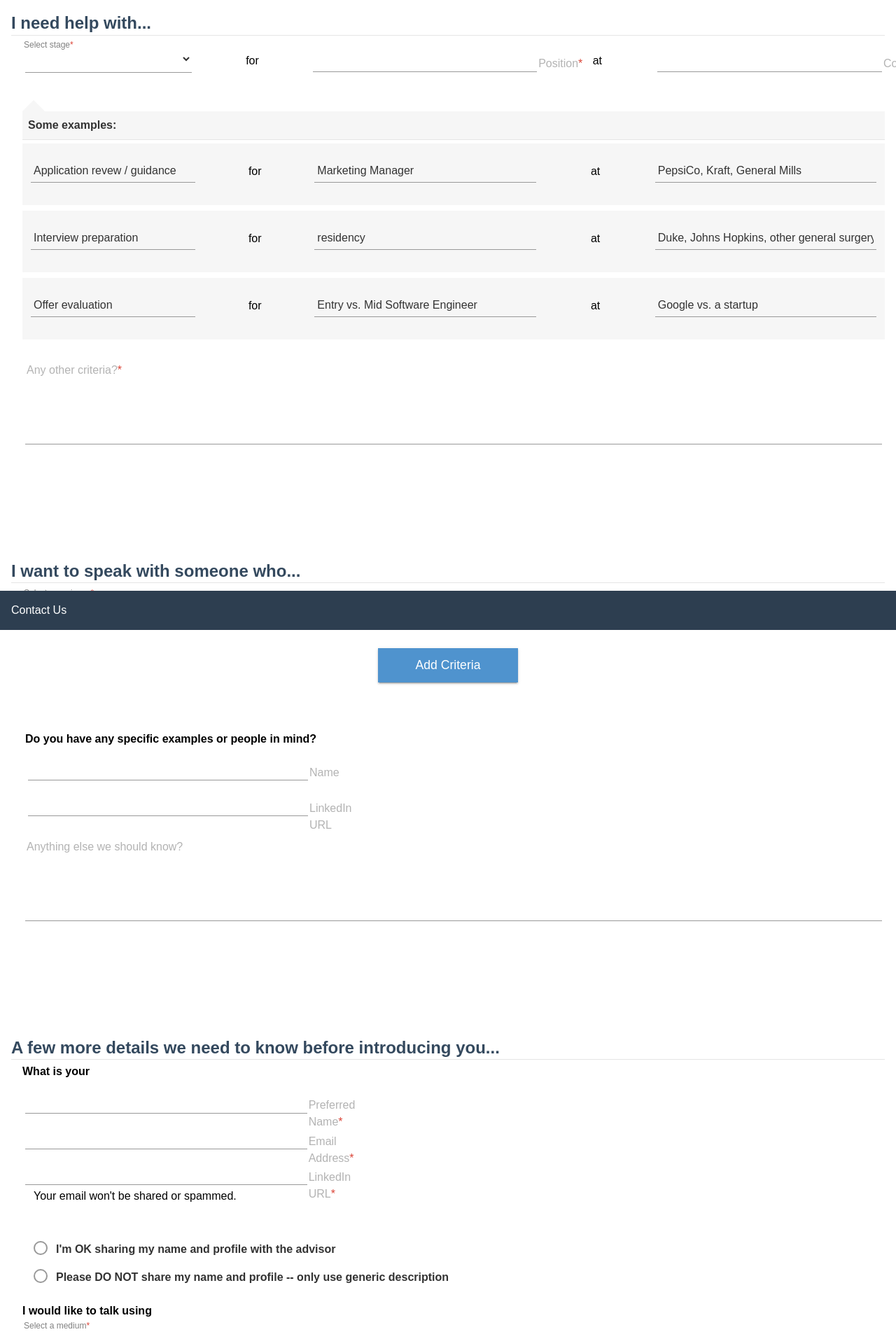
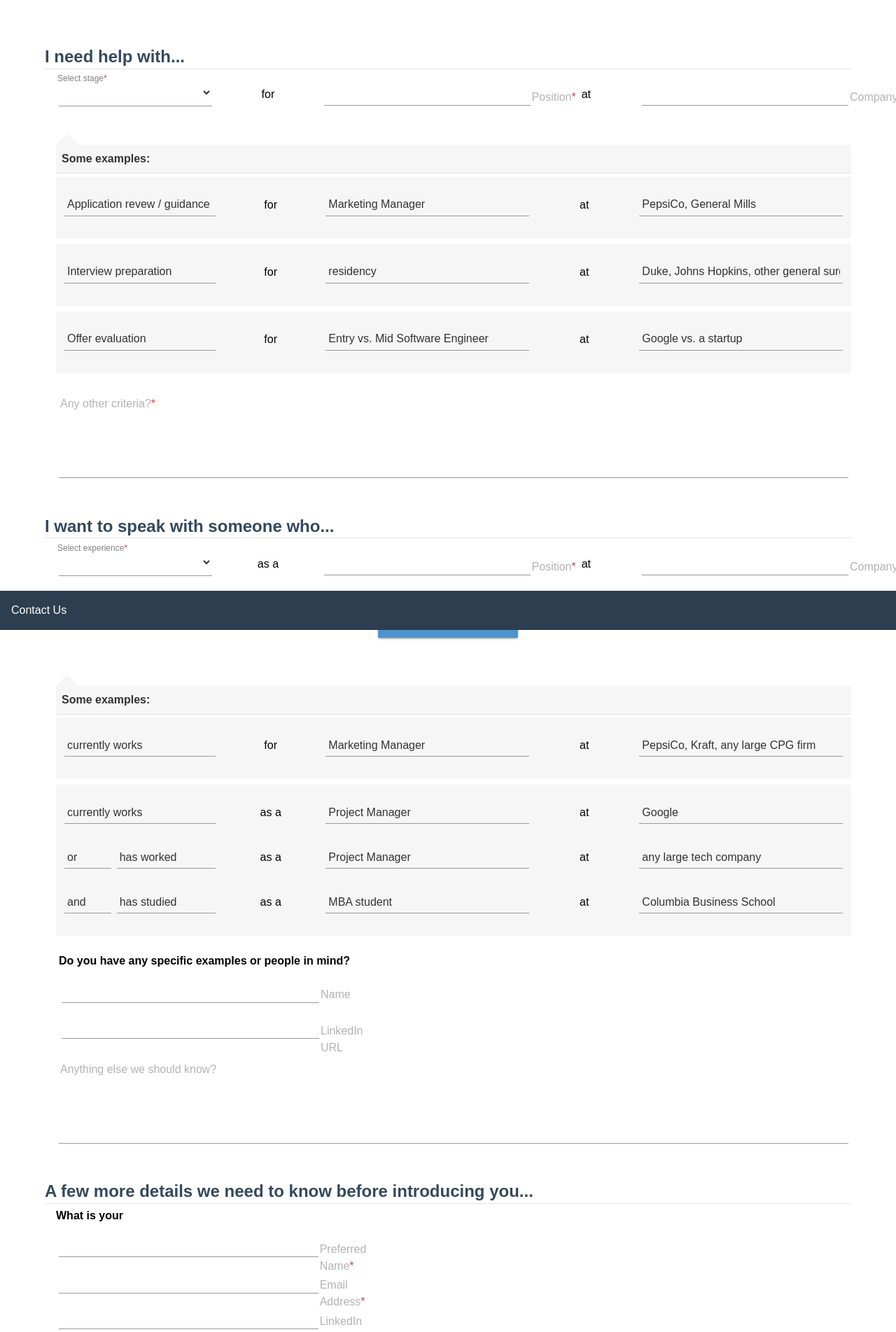
Before and after one commit to monaqvi/monaqvi.github.io, a Jekyll site: the page projects/ten-consumer-price-check/request/index.html, which Jekyll copies as it is, in a window 1280 px wide. Shown: the top 1903 px of the page at 70% size. Built offline with Jekyll 4.4.1, drawn with Linux system fonts in a browser that asks for light colours; nearby versions of some CDN libraries.

Commit message:
Finish 2nd form tooltips

```diff
--- a/projects/ten-consumer-price-check/css/main.css
+++ b/projects/ten-consumer-price-check/css/main.css
@@ -288,6 +288,11 @@ blockquote {
   background: #F6F6F6;
   padding: .5em;
 }
+.tooltip .form-group input[disabled] {
+  background: none;
+  background-color: inherit;
+  color: #333;
+}
 .pure-form .tooltip:before {
   content: "";
   display: block;
@@ -333,7 +338,7 @@ blockquote {
 
 /* Space between sections and groups */
 .pure-form > section {
-  margin-bottom: 10em;
+  margin-bottom: 3em;
   position : relative;
 }
 .pure-form > section:last-of-type {
@@ -485,6 +490,7 @@ fieldset {
 }
 .form-group select:focus ~ .control-label,
 .form-group input:focus ~ .control-label,
+.form-radio input:focus ~ .helper,
 .form-group textarea:focus ~ .control-label {
   color: #337ab7;
 }
@@ -742,6 +748,10 @@ fieldset {
   .sm-fill {
     width: auto;
   }
+
+  .md-l-box {
+    padding: 2em;
+  }
 }
 
 /* -- DESKTOP STYLES -- */
@@ -749,4 +759,8 @@ fieldset {
   .splash {
     font-size: 150%;
   }
+
+  .md-l-box {
+    padding: 3em;
+  }
 }
--- a/projects/ten-consumer-price-check/request/index.html
+++ b/projects/ten-consumer-price-check/request/index.html
@@ -14,7 +14,7 @@
 <body>
   <main class="pure-u-1">
     <div class="content">
-      <form class="pure-form" id="survey">
+      <form class="pure-form md-l-box" id="survey">
         <section>
           <legend class="pure-u-1">
             <h2 class="no-margin">I need help with...</h2>
@@ -65,7 +65,7 @@
             <div class="pure-g example">
               <div class="pure-u-1 pure-u-lg-1-5">
                 <fieldset class="form-group">
-                  <input type="text" required value="Application revew / guidance" />
+                  <input type="text" value="Application revew / guidance" disabled/>
                   <i class="bar"></i>
                 </fieldset>
               </div>
@@ -75,7 +75,7 @@
                     for
                   </p>
                   <fieldset class="pure-u-1 pure-u-md-2-3 form-group">
-                    <input type="text" required value="Marketing Manager" />
+                    <input type="text" required value="Marketing Manager" disabled/>
                     <i class="bar"></i>
                   </fieldset>
                 </div>
@@ -86,7 +86,7 @@
                     at
                   </p>
                   <fieldset class="pure-u-1 pure-u-md-2-3 form-group">
-                    <input type="text" required value="PepsiCo, Kraft, General Mills" />
+                    <input type="text" required value="PepsiCo, General Mills" disabled/>
                     <i class="bar"></i>
                   </fieldset>
                 </div>
@@ -96,7 +96,7 @@
             <div class="pure-g example">
               <div class="pure-u-1 pure-u-lg-1-5">
                 <fieldset class="form-group">
-                  <input type="text" required value="Interview preparation" />
+                  <input type="text" required value="Interview preparation" disabled/>
                   <i class="bar"></i>
                 </fieldset>
               </div>
@@ -106,7 +106,7 @@
                     for
                   </p>
                   <fieldset class="pure-u-1 pure-u-md-2-3 form-group">
-                    <input type="text" required value="residency" />
+                    <input type="text" required value="residency" disabled/>
                     <i class="bar"></i>
                   </fieldset>
                 </div>
@@ -117,7 +117,7 @@
                     at
                   </p>
                   <fieldset class="pure-u-1 pure-u-md-2-3 form-group">
-                    <input type="text" required value="Duke, Johns Hopkins, other general surgery programs" />
+                    <input type="text" required value="Duke, Johns Hopkins, other general surgery programs" disabled/>
                     <i class="bar"></i>
                   </fieldset>
                 </div>
@@ -127,7 +127,7 @@
             <div class="pure-g example">
               <div class="pure-u-1 pure-u-lg-1-5">
                 <fieldset class="form-group">
-                  <input type="text" required value="Offer evaluation" />
+                  <input type="text" required value="Offer evaluation" disabled/>
                   <i class="bar"></i>
                 </fieldset>
               </div>
@@ -137,7 +137,7 @@
                     for
                   </p>
                   <fieldset class="pure-u-1 pure-u-md-2-3 form-group">
-                    <input type="text" required value="Entry vs. Mid Software Engineer" />
+                    <input type="text" required value="Entry vs. Mid Software Engineer" disabled/>
                     <i class="bar"></i>
                   </fieldset>
                 </div>
@@ -148,7 +148,7 @@
                     at
                   </p>
                   <fieldset class="pure-u-1 pure-u-md-2-3 form-group">
-                    <input type="text" required value="Google vs. a startup" />
+                    <input type="text" required value="Google vs. a startup" disabled/>
                     <i class="bar"></i>
                   </fieldset>
                 </div>
@@ -208,6 +208,147 @@
             </div>
           </div>
 
+          <div class="pure-u-1 is-center">
+            <button class="button sm-fill" type="button" id="speak_with_add_criteria"><span>Add Criteria</span></button>
+          </div>
+
+          <div class="indented tooltip">
+            <legend class="pure-u-1">
+              <h4 class="no-margin">Some examples:</h4>
+            </legend>
+            <div class="pure-g example">
+              <div class="pure-u-1 pure-u-lg-1-5">
+                <fieldset class="form-group">
+                  <input type="text" required value="currently works" disabled/>
+                  <i class="bar"></i>
+                </fieldset>
+              </div>
+              <div class="pure-u-1 pure-u-md-1-2 pure-u-lg-2-5">
+                <div class="pure-g">
+                  <p class="pure-u-1 pure-u-md-1-3 is-center">
+                    for
+                  </p>
+                  <fieldset class="pure-u-1 pure-u-md-2-3 form-group">
+                    <input type="text" required value="Marketing Manager" disabled/>
+                    <i class="bar"></i>
+                  </fieldset>
+                </div>
+              </div>
+              <div class="pure-u-1 pure-u-md-1-2 pure-u-lg-2-5">
+                <div class="pure-g">
+                  <p class="pure-u-1 pure-u-md-1-3 is-center">
+                    at
+                  </p>
+                  <fieldset class="pure-u-1 pure-u-md-2-3 form-group">
+                    <input type="text" required value="PepsiCo, Kraft, any large CPG firm" disabled/>
+                    <i class="bar"></i>
+                  </fieldset>
+                </div>
+              </div>
+            </div>
+
+            <div class="pure-g example">
+              <div class="pure-u-1 pure-u-lg-1-5">
+                <fieldset class="form-group">
+                  <input type="text" required value="currently works" disabled/>
+                  <i class="bar"></i>
+                </fieldset>
+              </div>
+              <div class="pure-u-1 pure-u-md-1-2 pure-u-lg-2-5">
+                <div class="pure-g">
+                  <p class="pure-u-1 pure-u-md-1-3 is-center">
+                    as a
+                  </p>
+                  <fieldset class="pure-u-1 pure-u-md-2-3 form-group">
+                    <input type="text" required value="Project Manager" disabled/>
+                    <i class="bar"></i>
+                  </fieldset>
+                </div>
+              </div>
+              <div class="pure-u-1 pure-u-md-1-2 pure-u-lg-2-5">
+                <div class="pure-g">
+                  <p class="pure-u-1 pure-u-md-1-3 is-center">
+                    at
+                  </p>
+                  <fieldset class="pure-u-1 pure-u-md-2-3 form-group">
+                    <input type="text" required value="Google" disabled/>
+                    <i class="bar"></i>
+                  </fieldset>
+                </div>
+              </div>
+
+              <div class="pure-u-1 pure-u-lg-1-5">
+                <div class="pure-g">
+                  <fieldset class="form-group pure-u-1-3">
+                    <input type="text" required value="or" disabled/>
+                    <i class="bar"></i>
+                  </fieldset>
+                  <fieldset class="form-group pure-u-2-3">
+                    <input type="text" required value="has worked" disabled/>
+                    <i class="bar"></i>
+                  </fieldset>
+                </div>
+              </div>
+              <div class="pure-u-1 pure-u-md-1-2 pure-u-lg-2-5">
+                <div class="pure-g">
+                  <p class="pure-u-1 pure-u-md-1-3 is-center">
+                    as a
+                  </p>
+                  <fieldset class="pure-u-1 pure-u-md-2-3 form-group">
+                    <input type="text" required value="Project Manager" disabled/>
+                    <i class="bar"></i>
+                  </fieldset>
+                </div>
+              </div>
+              <div class="pure-u-1 pure-u-md-1-2 pure-u-lg-2-5">
+                <div class="pure-g">
+                  <p class="pure-u-1 pure-u-md-1-3 is-center">
+                    at
+                  </p>
+                  <fieldset class="pure-u-1 pure-u-md-2-3 form-group">
+                    <input type="text" required value="any large tech company" disabled/>
+                    <i class="bar"></i>
+                  </fieldset>
+                </div>
+              </div>
+
+              <div class="pure-u-1 pure-u-lg-1-5">
+                <div class="pure-g">
+                  <fieldset class="form-group pure-u-1-3">
+                    <input type="text" required value="and" disabled/>
+                    <i class="bar"></i>
+                  </fieldset>
+                  <fieldset class="form-group pure-u-2-3">
+                    <input type="text" required value="has studied" disabled/>
+                    <i class="bar"></i>
+                  </fieldset>
+                </div>
+              </div>
+              <div class="pure-u-1 pure-u-md-1-2 pure-u-lg-2-5">
+                <div class="pure-g">
+                  <p class="pure-u-1 pure-u-md-1-3 is-center">
+                    as a
+                  </p>
+                  <fieldset class="pure-u-1 pure-u-md-2-3 form-group">
+                    <input type="text" required value="MBA student" disabled/>
+                    <i class="bar"></i>
+                  </fieldset>
+                </div>
+              </div>
+              <div class="pure-u-1 pure-u-md-1-2 pure-u-lg-2-5">
+                <div class="pure-g">
+                  <p class="pure-u-1 pure-u-md-1-3 is-center">
+                    at
+                  </p>
+                  <fieldset class="pure-u-1 pure-u-md-2-3 form-group">
+                    <input type="text" required value="Columbia Business School" disabled/>
+                    <i class="bar"></i>
+                  </fieldset>
+                </div>
+              </div>
+            </div>
+          </div>
+
           <div id="query-template">
             <div class="pure-g">
               <div class="pure-u-1 pure-u-lg-1-5">
@@ -261,12 +402,6 @@
               </div>
             </div>
           </div>
-
-          <div class="pure-u-1 is-center">
-            <button class="button sm-fill" type="button" id="speak_with_add_criteria"><span>Add Criteria</span></button>
-          </div>
-
-          <div class="arrow-up indented"></div>
 
           <div class="indented">
             <fieldset class="pure-u-1">
@@ -330,11 +465,6 @@
           <div class="indented">
             <div class="indented pure-g">
               <div class="pure-u-1 form-radio">
-                <fieldset>
-                  </i>
-                </fieldset>
-              </div>
-              <div class="pure-u-1 form-radio">
                 <div class="radio">
                   <label>
                     <input type="radio" name="radio"/><i class="helper"></i>I'm OK sharing my name and profile with the advisor
@@ -369,21 +499,23 @@
         </section>
 
         <section>
-          <h3 class="no-margin pure-u-1">Using the info you've provided, we'll find your best match.</h3>
+          <legend class="pure-u-1">
+            <h2 class="no-margin">Using the info you've provided, we'll find your best match.</h2>
+          </legend>
 
-          <p class="no-margin pure-u-1 indented">Please let us know the most you would pay for the services you've selected and how many hours you'd like to reserve with your advisor (<span class="emphasize underline">we'll try for lower</span>, but we need to know the most you'd be willing to pay).</p>
+          <h4 class="no-margin indented">Please let us know the most you would pay for the services you've selected and how many hours you'd like to reserve with your advisor (<span class="emphasize underline">we'll try for lower</span>, but we need to know the most you'd be willing to pay).</h4>
 
           <div class="indented">
             <div class="pure-g">
               <div class="pure-u-1">
                 <fieldset class="pure-u-1 pure-u-md-1-3 form-group" required>
-                  <input type="number" required/>
+                  <input type="number" min="0" required/>
                   <label class="control-label" for="input">Maximum Price</label><i class="bar"></i>
                 </fieldset>
               </div>
               <div class="pure-u-1">
                 <fieldset class="pure-u-1 pure-u-md-1-3 form-group" required>
-                  <input type="number" required/>
+                  <input type="number" min="0" required/>
                   <label class="control-label" for="input">Estimated # Hours</label><i class="bar"></i>
                 </fieldset>
               </div>
```
